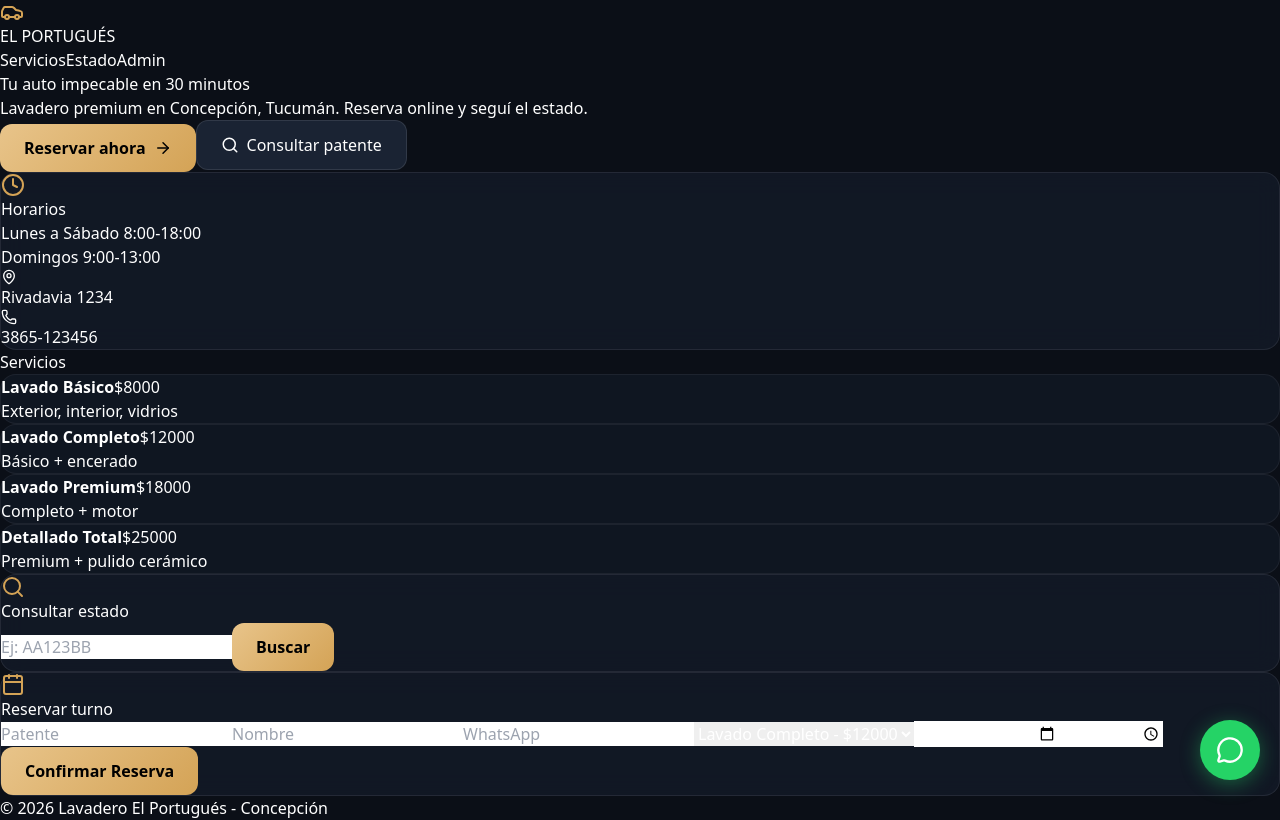
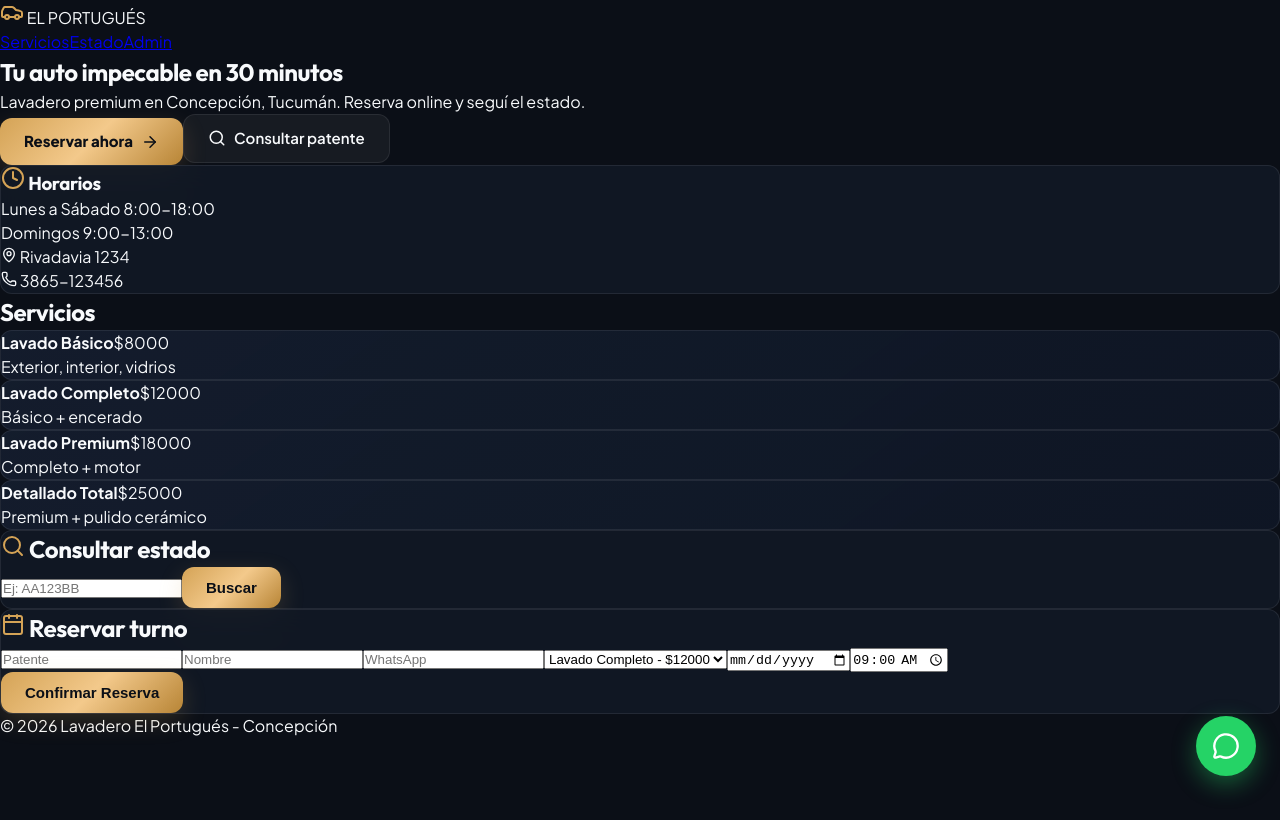
Before and after one commit to ara96011-dot/lavadero-el-portugues, a Next.js app: page / in a window 1280 px wide. Built offline with nearby package versions, Linux system fonts and the light colour scheme; no server answers.

Commit message:
Update globals.css

```diff
--- a/app/globals.css
+++ b/app/globals.css
@@ -1,16 +1,282 @@
-@tailwind base;
-@tailwind components;
-@tailwind utilities;
+:root {
+  --bg-main: #0b0f17;
+  --bg-card: #131b29;
+  --bg-card-hover: #1c273a;
+  --bg-panel: #162032;
+  --border-color: rgba(255, 255, 255, 0.08);
+  --border-glow: rgba(212, 163, 86, 0.3);
+  --accent-gold: #d4a356;
+  --accent-gold-hover: #e5b467;
+  --accent-gold-glow: rgba(212, 163, 86, 0.25);
+  --accent-green: #25d366;
+  --accent-blue: #3b82f6;
+  --text-primary: #f8fafc;
+  --text-secondary: #94a3b8;
+  --text-muted: #64748b;
+  --radius-sm: 8px;
+  --radius-md: 12px;
+  --radius-lg: 20px;
+  --radius-full: 9999px;
+  --shadow-main: 0 10px 30px -10px rgba(0,0,0,0.5);
+  --shadow-gold: 0 8px 25px rgba(212, 163, 86, 0.2);
+}
 
-:root { --gold: #d4a356; --bg: #0b0f17; }
-body { background: var(--bg); color: white; overflow-x: hidden; }
-.btn-gold { background: linear-gradient(135deg,#e8c48a,#d4a356); color: #000; font-weight: 800; padding: 12px 24px; border-radius: 12px; display: inline-flex; align-items: center; gap: 8px; }
-.btn-dark { background: #1a2333; border: 1px solid rgba(255,255,255,0.1); padding: 12px 24px; border-radius: 12px; display: inline-flex; align-items: center; gap: 8px; color: white; }
-.glass-panel { background: rgba(19,27,41,0.8); backdrop-filter: blur(12px); border: 1px solid rgba(255,255,255,0.08); border-radius: 16px; }
-.glass-card { background: rgba(19,27,41,0.6); border: 1px solid rgba(255,255,255,0.06); border-radius: 16px; }
-.whatsapp-float { position: fixed; bottom: 20px; right: 20px; width: 60px; height: 60px; background: #25D366; border-radius: 50%; display: flex; align-items: center; justify-content: center; z-index: 100; box-shadow: 0 4px 20px rgba(37,211,102,0.4); }
-.badge { padding: 4px 10px; border-radius: 20px; font-size: 12px; font-weight: 700; }
-.badge-espera { background: rgba(251,191,36,0.15); color: #fbbf24; }
-.badge-proceso { background: rgba(59,130,246,0.15); color: #3b82f6; }
-.badge-listo { background: rgba(34,197,94,0.15); color: #22c55e; }
-.badge-entregado { background: rgba(100,116,139,0.15); color: #94a3b8; }
+* {
+  box-sizing: border-box;
+  margin: 0;
+  padding: 0;
+}
+
+html {
+  scroll-behavior: smooth;
+  overflow-x: hidden;
+  max-width: 100vw;
+}
+
+body {
+  background-color: var(--bg-main);
+  color: var(--text-primary);
+  font-family: 'Plus Jakarta Sans', system-ui, -apple-system, sans-serif;
+  min-height: 100vh;
+  line-height: 1.5;
+  overflow-x: hidden;
+  max-width: 100vw;
+  position: relative;
+  width: 100%;
+}
+
+h1, h2, h3, h4, h5, h6 {
+  font-family: 'Outfit', system-ui, -apple-system, sans-serif;
+  letter-spacing: -0.02em;
+  word-break: break-word;
+}
+
+/* Custom Scrollbar */
+::-webkit-scrollbar {
+  width: 8px;
+  height: 8px;
+}
+::-webkit-scrollbar-track {
+  background: #0b0f17;
+}
+::-webkit-scrollbar-thumb {
+  background: #1e293b;
+  border-radius: 4px;
+}
+::-webkit-scrollbar-thumb:hover {
+  background: var(--accent-gold);
+}
+
+/* Glassmorphism Classes */
+.glass-panel {
+  background: rgba(19, 27, 41, 0.75);
+  backdrop-filter: blur(16px);
+  -webkit-backdrop-filter: blur(16px);
+  border: 1px solid var(--border-color);
+  border-radius: var(--radius-md);
+}
+
+.glass-card {
+  background: linear-gradient(145deg, rgba(22, 32, 50, 0.8), rgba(15, 23, 38, 0.9));
+  border: 1px solid var(--border-color);
+  border-radius: var(--radius-md);
+  transition: all 0.3s cubic-bezier(0.4, 0, 0.2, 1);
+}
+
+.glass-card:hover {
+  transform: translateY(-4px);
+  border-color: rgba(212, 163, 86, 0.4);
+  box-shadow: 0 12px 30px rgba(0, 0, 0, 0.4), 0 0 20px rgba(212, 163, 86, 0.15);
+}
+
+/* Gold Gradient Button */
+.btn-gold {
+  background: linear-gradient(135deg, #d4a356 0%, #f3c98b 50%, #b88536 100%);
+  color: #0b0f17;
+  font-weight: 800;
+  border: none;
+  padding: 12px 24px;
+  border-radius: var(--radius-md);
+  cursor: pointer;
+  display: inline-flex;
+  align-items: center;
+  justify-content: center;
+  gap: 8px;
+  transition: all 0.25s ease;
+  box-shadow: var(--shadow-gold);
+  text-decoration: none;
+  font-size: 15px;
+}
+
+.btn-gold:hover {
+  transform: translateY(-2px);
+  box-shadow: 0 10px 25px rgba(212, 163, 86, 0.4);
+  filter: brightness(1.08);
+}
+
+.btn-dark {
+  background: rgba(255, 255, 255, 0.05);
+  color: var(--text-primary);
+  border: 1px solid var(--border-color);
+  font-weight: 600;
+  padding: 12px 24px;
+  border-radius: var(--radius-md);
+  cursor: pointer;
+  display: inline-flex;
+  align-items: center;
+  justify-content: center;
+  gap: 8px;
+  transition: all 0.25s ease;
+  text-decoration: none;
+  font-size: 15px;
+}
+
+.btn-dark:hover {
+  background: rgba(255, 255, 255, 0.1);
+  border-color: rgba(255, 255, 255, 0.2);
+  transform: translateY(-2px);
+}
+
+/* WhatsApp Floating Button */
+.whatsapp-float {
+  position: fixed;
+  bottom: 24px;
+  right: 24px;
+  width: 60px;
+  height: 60px;
+  background-color: var(--accent-green);
+  color: #fff;
+  border-radius: 50%;
+  display: flex;
+  align-items: center;
+  justify-content: center;
+  box-shadow: 0 8px 24px rgba(37, 211, 102, 0.4);
+  z-index: 999;
+  transition: all 0.3s cubic-bezier(0.175, 0.885, 0.32, 1.275);
+  text-decoration: none;
+  overflow: hidden;
+}
+
+.whatsapp-float:hover {
+  transform: scale(1.1) rotate(6deg);
+  box-shadow: 0 12px 30px rgba(37, 211, 102, 0.6);
+}
+
+.whatsapp-float .pulse-ring {
+  position: absolute;
+  width: 100%;
+  height: 100%;
+  border-radius: 50%;
+  border: 2px solid var(--accent-green);
+  animation: pulse-ring 2s infinite;
+  pointer-events: none;
+}
+
+@keyframes pulse-ring {
+  0% { transform: scale(1); opacity: 0.8; }
+  100% { transform: scale(1.4); opacity: 0; }
+}
+
+/* Badge Styles */
+.badge {
+  display: inline-flex;
+  align-items: center;
+  gap: 6px;
+  padding: 4px 12px;
+  border-radius: var(--radius-full);
+  font-size: 12px;
+  font-weight: 700;
+  text-transform: uppercase;
+  letter-spacing: 0.05em;
+}
+
+.badge-espera { background: rgba(234, 179, 8, 0.15); color: #facc15; border: 1px solid rgba(234, 179, 8, 0.3); }
+.badge-proceso { background: rgba(59, 130, 246, 0.15); color: #60a5fa; border: 1px solid rgba(59, 130, 246, 0.3); }
+.badge-listo { background: rgba(34, 197, 94, 0.15); color: #4ade80; border: 1px solid rgba(34, 197, 94, 0.3); }
+.badge-entregado { background: rgba(148, 163, 184, 0.15); color: #cbd5e1; border: 1px solid rgba(148, 163, 184, 0.3); }
+.badge-gold { background: rgba(212, 163, 86, 0.15); color: var(--accent-gold); border: 1px solid var(--accent-gold-glow); }
+
+/* Keyframe animations */
+@keyframes fadeIn {
+  from { opacity: 0; transform: translateY(10px); }
+  to { opacity: 1; transform: translateY(0); }
+}
+
+.animate-fade-in {
+  animation: fadeIn 0.4s ease forwards;
+}
+
+/* Table styling */
+.admin-table {
+  width: 100%;
+  border-collapse: separate;
+  border-spacing: 0 8px;
+}
+
+.admin-table th {
+  padding: 12px 16px;
+  text-align: left;
+  font-size: 12px;
+  text-transform: uppercase;
+  color: var(--text-muted);
+  font-weight: 700;
+}
+
+.admin-table td {
+  padding: 14px 16px;
+  background: var(--bg-card);
+  font-size: 14px;
+}
+
+.admin-table tr td:first-child { border-radius: var(--radius-sm) 0 0 var(--radius-sm); }
+.admin-table tr td:last-child { border-radius: 0 var(--radius-sm) var(--radius-sm) 0; }
+
+.admin-table tr:hover td {
+  background: var(--bg-card-hover);
+}
+
+/* === FIX RESPONSIVE NUEVO - HEADER ABAJO DEL TITULO EN CELULAR === */
+.header-inner {
+  max-width: 1200px;
+  margin: 0 auto;
+  display: flex;
+  align-items: center;
+  justify-content: space-between;
+  gap: 16px;
+  flex-wrap: wrap;
+}
+
+@media (max-width: 768px) {
+  .header-inner {
+    flex-direction: column !important;
+    align-items: flex-start !important;
+  }
+  .header-inner nav {
+    width: 100% !important;
+    display: flex !important;
+    flex-wrap: wrap !important;
+    gap: 12px 18px !important;
+    padding-top: 10px;
+    border-top: 1px solid rgba(255,255,255,0.08);
+    margin-top: 4px;
+  }
+  .header-inner nav a {
+    font-size: 13px !important;
+  }
+  /* Grids a 1 columna en celular */
+  section div[style*="gridTemplateColumns"] {
+    grid-template-columns: 1fr !important;
+  }
+  form {
+    grid-template-columns: 1fr !important;
+  }
+  form div[style*="gridColumn"] {
+    grid-column: span 1 !important;
+  }
+  .whatsapp-float {
+    bottom: 16px !important;
+    right: 16px !important;
+    width: 52px !important;
+    height: 52px !important;
+  }
+}
```
